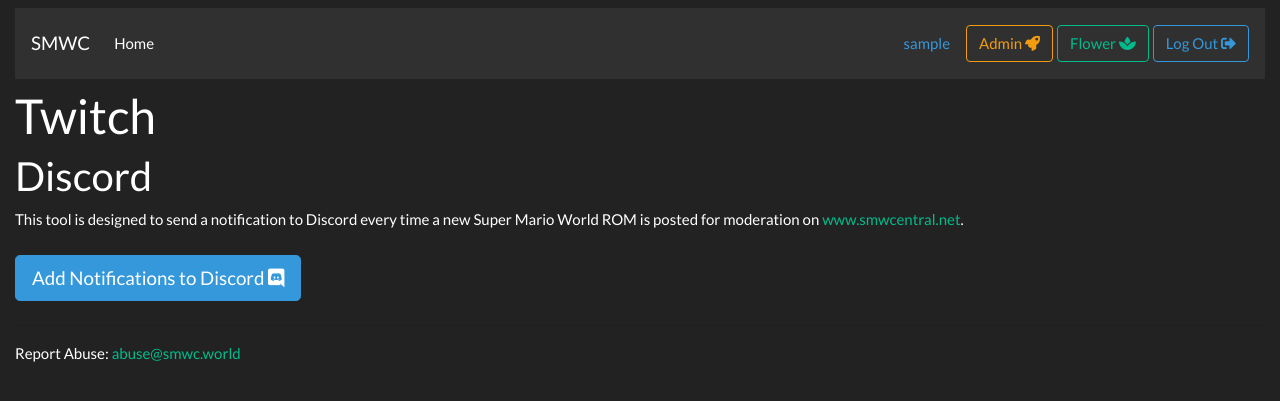
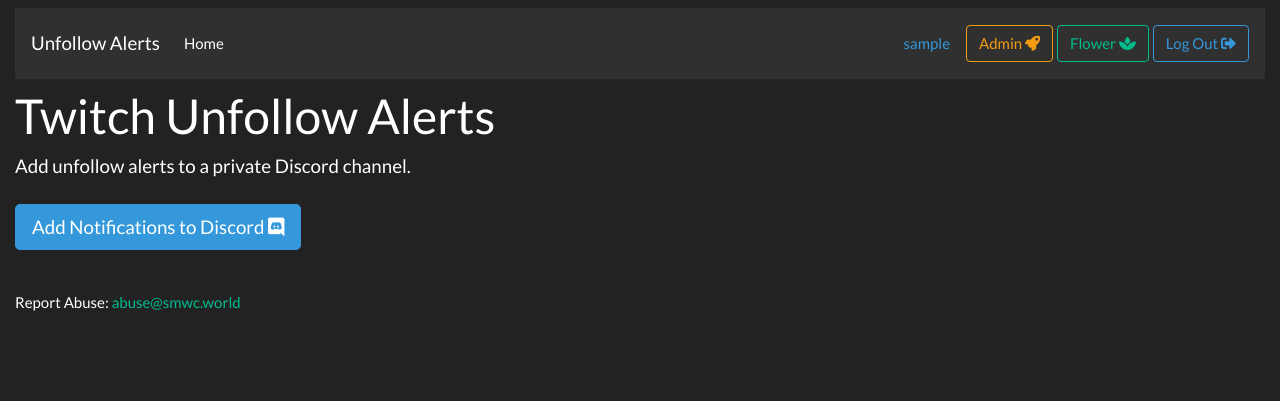
Before and after one commit to smashedr/twitch-unfollow-web, a Django app: page / in a window 1280 px wide. Shown: the top 401 px of the page. Run offline with Django 3.2, Linux system fonts and the light colour scheme; the visitor is signed in with stand-in values (Sample User, id 1); parts of the project's set-up code (start-up, migrations or seed data) failed here and were passed over; some libraries are stand-ins or nearby versions.

Commit message:
Cosmetic updates.

```diff
--- a/discord/views.py
+++ b/discord/views.py
@@ -58,7 +58,7 @@
             channel_id=oauth_response['webhook']['channel_id'],
         )
         webhook.save()
-        send_discord_message.delay(oauth_response['webhook']['url'], 'Webhook successfully added.')
+        # send_discord_message.delay(oauth_response['webhook']['url'], 'Webhook successfully added.')
         statsd.incr('oauth.callback.success.')
         message(request, 'success', 'Operation Successful!')
         return redirect('home:index')
--- a/templates/home.html
+++ b/templates/home.html
@@ -9,19 +9,16 @@
 {% block body %}
     <div class="row mt-2">
         <div class="col">
-            <h1>Twitch</h1>
+            <h1>Twitch Unfollow Alerts</h1>
             {% if not request.user.is_authenticated %}
 
-                <a href="{% url 'oauth:login' %}" class="btn btn-info btn-lg my-2" role="button">Log In With Twitch
-                    <i class="fab fa-sign-in-alt"></i></a>
+                <p class="lead">Log in with Twitch to get started.</p>
+
+                <a href="{% url 'oauth:login' %}" class="btn btn-info btn-lg my-2" role="button">Connect with Twitch
+                    <i class="fas fa-sign-in-alt"></i></a>
 
             {% else %}
-                <h2>Discord</h2>
-
-                <p>This tool is designed to send a notification to Discord every
-                    time a new Super Mario World ROM is posted for moderation on
-                    <a href="https://www.smwcentral.net/?p=section&s=smwhacks" target="_blank">
-                        www.smwcentral.net</a>.</p>
+                <p class="lead">Add unfollow alerts to a private Discord channel.</p>
 
 {#                <p>For more information, to report bugs or get support; join the#}
 {#                    <a href="{% url 'home:discord' %}" target="_blank">SMWC.world Discord server</a>.</p>#}
--- a/templates/main.html
+++ b/templates/main.html
@@ -11,19 +11,19 @@
     <!-- Meta -->
     {% block meta %}
         <meta name="author" content="Shane"/>
-        <meta name="title" content="SMW Central ROM Archive"/>
-        <meta name="description" content="SMW Central ROM Archive with Super Mario World ROMs from www.smwcentral.net"/>
+        <meta name="title" content="Twitch Unfollow Alerts"/>
+        <meta name="description" content="Twitch Unfollow Alerts for Discord."/>
 
         <meta property="og:author" content="Shane">
-        <meta property="og:title" content="SMW Central ROM Archive">
-        <meta property="og:description" content="SMW Central ROM Archive with Super Mario World ROMs from www.smwcentral.net">
+        <meta property="og:title" content="Twitch Unfollow Alerts">
+        <meta property="og:description" content="Twitch Unfollow Alerts for Discord.">
         <meta property="og:type" content="website">
         <meta property="og:url" content="{{ request.scheme }}://{{ request.META.HTTP_HOST }}{% url 'home:index' %}">
         <meta property="og:image" content="{{ request.scheme }}://{{ request.META.HTTP_HOST }}{% static 'images/logo.png' %}">
         <meta property="og:image:type" content="image/png">
     {% endblock %}
 
-    <title>SMW Central ROM Archive - {% block title %}{% endblock %}</title>
+    <title>Twitch Unfollow Alerts - {% block title %}{% endblock %}</title>
 
     <!-- Media -->
     <link rel="icon" href="{% static 'images/favicon.ico' %}">
@@ -42,7 +42,7 @@
         <div class="row">
             <div class="col">
                 <nav class="navbar navbar-expand-md navbar-light bg-light mt-2">
-                    <a class="navbar-brand" href="{% url 'home:index' %}">SMWC</a>
+                    <a class="navbar-brand" href="{% url 'home:index' %}">Unfollow Alerts</a>
                     <button class="navbar-toggler" type="button" data-toggle="collapse" data-target="#main-nav"
                             aria-controls="main-nav" aria-expanded="false" aria-label="Toggle navigation">
                         <span class="navbar-toggler-icon"></span>
```
Also changed, not shown: README.md, static/images/discord.jpg (deleted), static/images/favicon.ico, static/images/logo.png, 1 other file.
